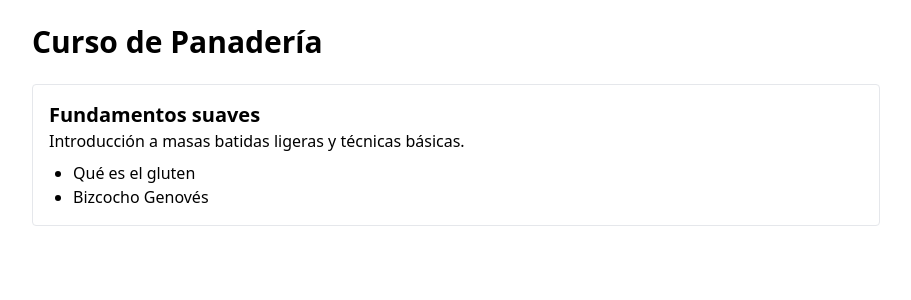
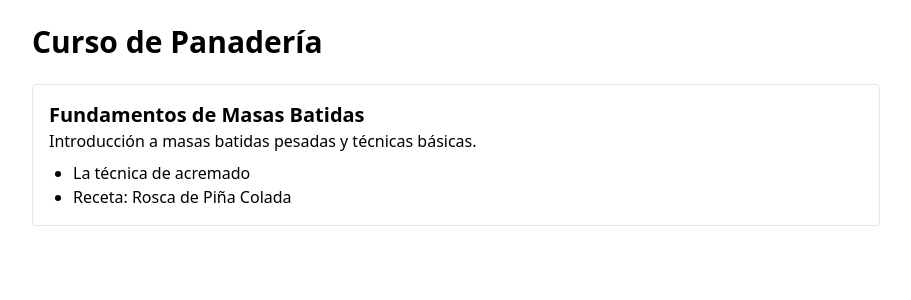
Before and after one commit to Drworm82/CursoPanadero, a Next.js app: page /curso in a window 1280 px wide. Shown: the top 300 px of the page, without its empty margins (184-1095 px from the left). Built offline with nearby package versions, Linux system fonts and the light colour scheme.

Commit message:
Update curso.js

```diff
--- a/data/curso.js
+++ b/data/curso.js
@@ -1,11 +1,26 @@
 export const modulos = [
   {
     id: 1,
-    titulo: "Fundamentos suaves",
-    descripcion: "Introducción a masas batidas ligeras y técnicas básicas.",
+    titulo: "Fundamentos de Masas Batidas",
+    descripcion: "Introducción a masas batidas pesadas y técnicas básicas.",
     lecciones: [
-      { titulo: "Qué es el gluten", slug: "que-es-el-gluten" },
-      { titulo: "Bizcocho Genovés", slug: "bizcocho-genoves" }
+      {
+        titulo: "La técnica de acremado",
+        slug: "tecnica-acremado",
+        contenido: [
+          "La técnica de acremado es fundamental en repostería para obtener masas ligeras y esponjosas. Se basa en batir la mantequilla con el azúcar hasta que la mezcla se vuelva pálida y con una consistencia esponjosa, casi como una crema.",
+          "El objetivo principal es incorporar aire en la mezcla. Cuando la mantequilla y el azúcar se baten, los cristales de azúcar cortan la mantequilla y atrapan burbujas de aire. Este aire es lo que le da al producto final su textura ligera al hornearse.",
+          "Es importante que la mantequilla esté a temperatura ambiente, pero no derretida. Si está muy fría, no se mezclará bien. Si está muy caliente, no podrá atrapar el aire.",
+          "Una vez que la mezcla está bien acremada, se añaden los huevos uno a uno. Si la mezcla se corta, puedes añadir una cucharada de harina para estabilizarla."
+        ]
+      },
+      {
+        titulo: "Receta: Rosca de Piña Colada",
+        slug: "rosca-pinacolada",
+        contenido: [
+          "La Rosca de Piña Colada es un ejemplo perfecto de una Masa Batida Pesada que utiliza la técnica de acremado. Sigue la receta que ya tienes en la sección de recetas, y asegúrate de aplicar bien la técnica para obtener un resultado espectacular."
+        ]
+      }
     ]
   }
 ];
```
